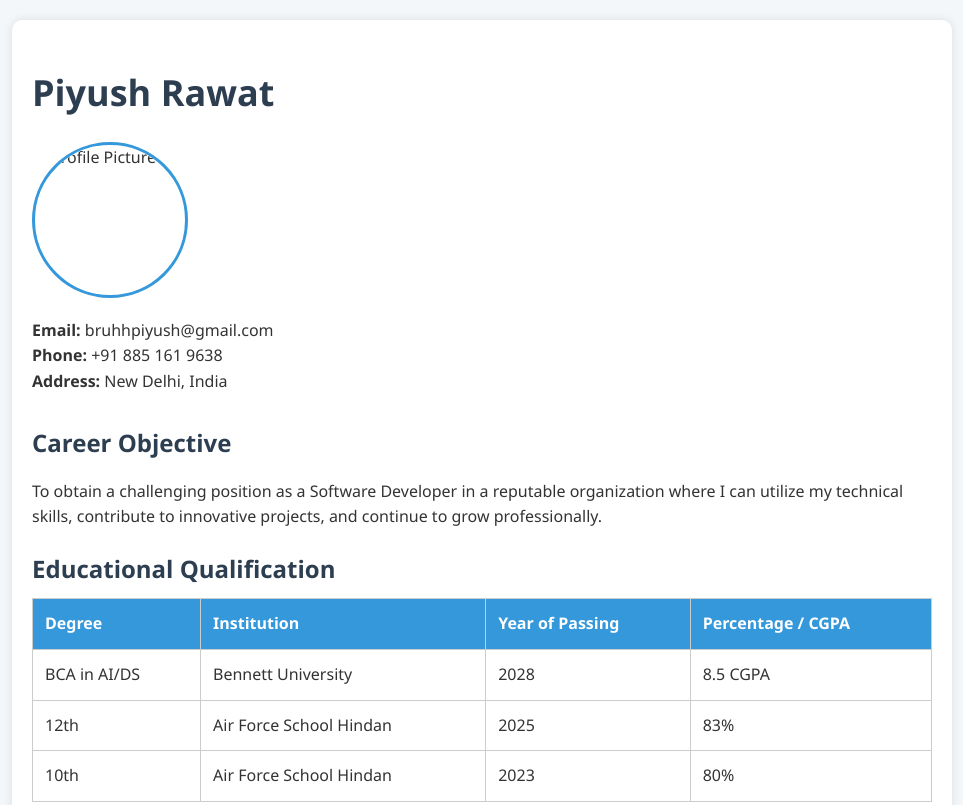
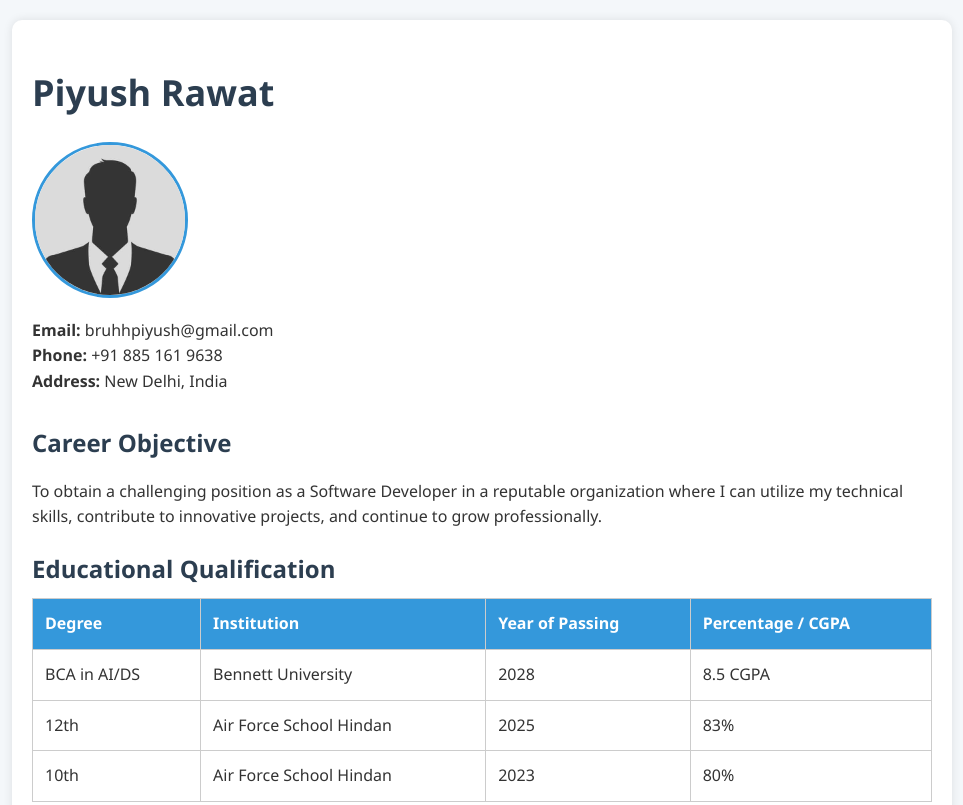
Before and after one commit to bruhpiyush/My-Resume, a plain HTML site: page index.html in a window 1280 px wide. Shown: the top 805 px of the page, without its empty margins (158-1121 px from the left). Drawn offline with Linux system fonts and the light colour scheme.

Commit message:
Update index.html

```diff
--- a/index.html
+++ b/index.html
@@ -180,7 +180,7 @@
     <!-- Personal Information -->
     <div class="profile-header">
         <h1>Piyush Rawat</h1>
-        <img src="images/demo_profile.jfif" alt="Profile Picture">
+        <img src="https://github.com/bruhpiyush/My-Resume/blob/main/demo_profile.jpg" alt="Profile Picture">
         <p class="contact-details">
             <strong>Email:</strong> bruhhpiyush@gmail.com <br>
             <strong>Phone:</strong> +91 885 161 9638 <br>
```
